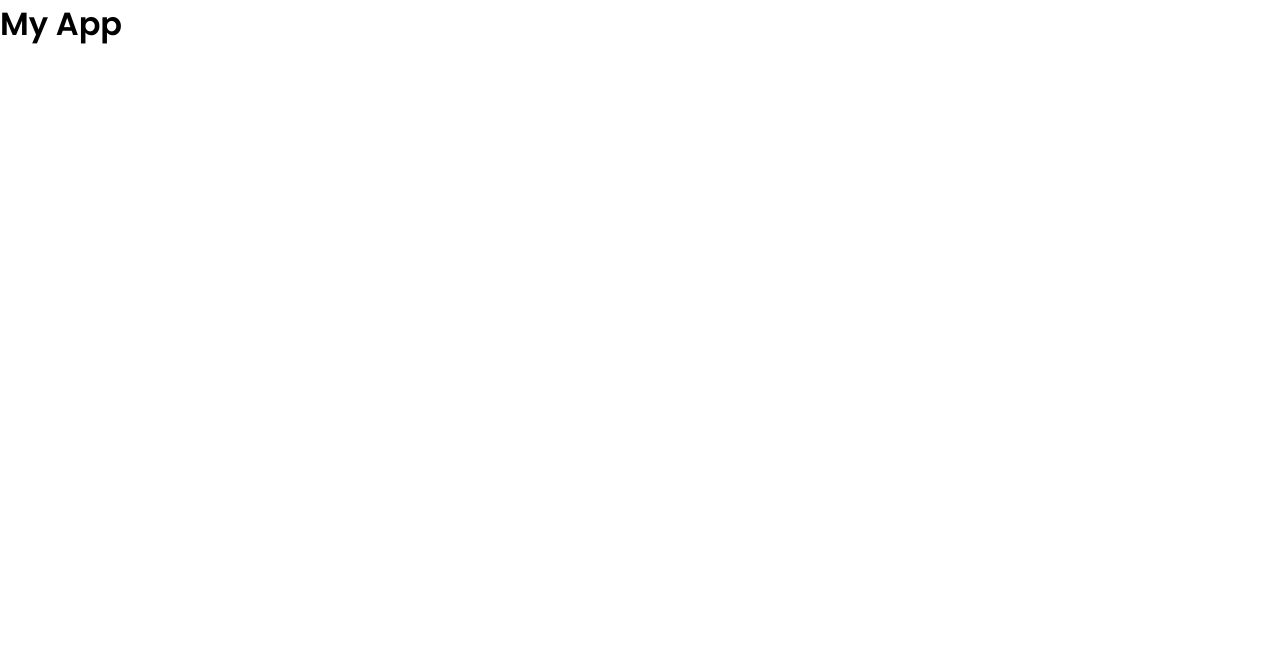
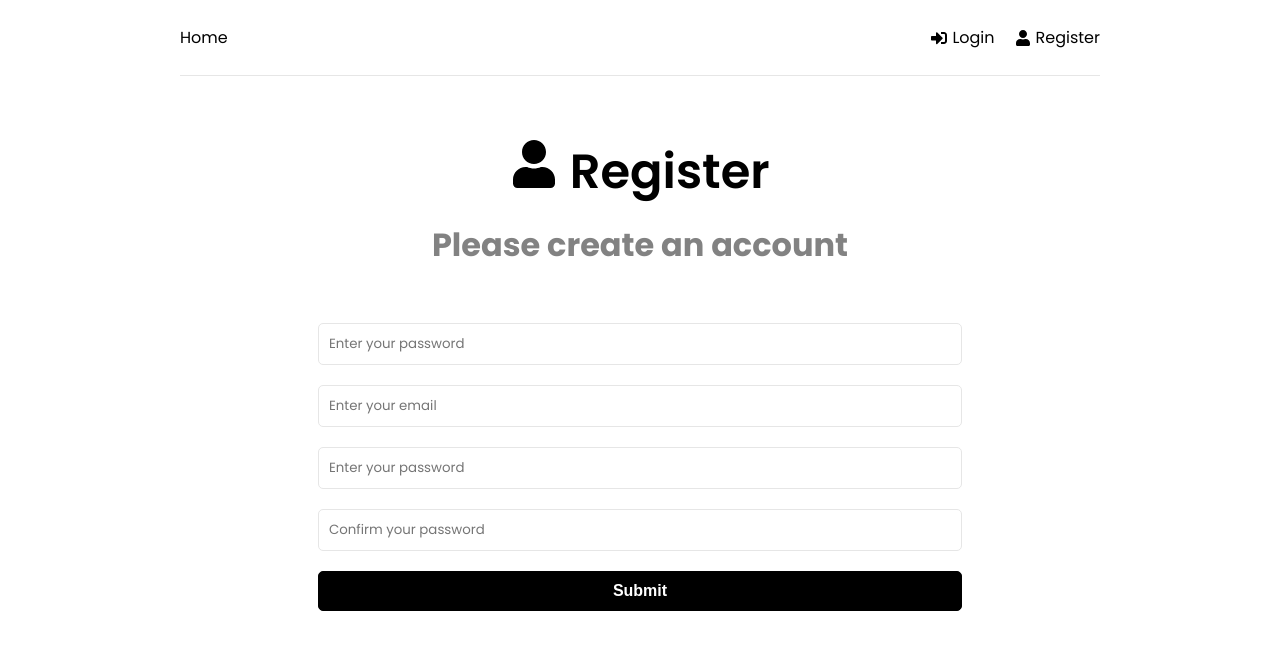
Before and after one commit to andrewavola/MythicPlusRecruitmentApp, a React (Create React App) app in the folder frontend/: page /register in a window 1280 px wide. Shown: the top 650 px of the page. Built offline with nearby package versions, Linux system fonts and the light colour scheme.

Commit message:
Login/Register
Added:
- Login and Register page boilerplate code
- Login and Register boilerplate styling(to be changed later)

```diff
--- a/frontend/package.json
+++ b/frontend/package.json
@@ -9,6 +9,7 @@
     "@testing-library/user-event": "^14.5.1",
     "react": "^18.2.0",
     "react-dom": "^18.2.0",
+    "react-icons": "^4.11.0",
     "react-redux": "^8.1.3",
     "react-router-dom": "^6.17.0",
     "react-scripts": "5.0.1",
--- a/frontend/src/App.js
+++ b/frontend/src/App.js
@@ -1,8 +1,24 @@
+import {BrowserRouter as Router, Routes, Route} from 'react-router-dom'
+import Dashboard from './pages/Dashboard';
+import Header from './components/Header';
+import Login from './pages/Login';
+import Register from './pages/Register';
+
 function App() {
   return (
-    <div>
-      <h1>My App</h1>
-    </div>
+    <>
+    <Router>
+      <div className = 'container'>
+        <Header/>
+        <Routes>
+          <Route path = '/' element = {<Dashboard/>}></Route>
+          <Route path = '/login' element = {<Login/>}></Route>
+          <Route path = '/register' element = {<Register/>}></Route>
+        </Routes>
+      </div>
+    </Router>
+    </>
+
   );
 }
 
--- /dev/null
+++ b/frontend/src/components/Header.jsx
@@ -0,0 +1,27 @@
+import {FaSignInAlt, FaSignOutAlt, FaUser} from 'react-icons/fa'
+import {Link} from 'react-router-dom'
+function Header() {
+  return (
+    <header className='header'>
+      <div className="logo">
+        <Link to='/'>Home</Link>
+      </div>
+      <ul>
+        <li>
+          <Link to='/login'>
+            <FaSignInAlt />Login
+          </Link>
+
+        </li>
+        <li>
+          <Link to='/register'>
+            <FaUser />Register
+          </Link>
+        </li>
+      </ul>
+
+    </header>
+  )
+}
+
+export default Header
--- a/frontend/src/pages/Dashboard.jsx
+++ b/frontend/src/pages/Dashboard.jsx
@@ -0,0 +1,7 @@
+function Dashboard() {
+  return (
+    <div>Dashboard</div>
+  )
+}
+
+export default Dashboard
--- a/frontend/src/pages/Login.jsx
+++ b/frontend/src/pages/Login.jsx
@@ -0,0 +1,67 @@
+import { useState, useEffect } from "react";
+import { FaSignInAlt } from "react-icons/fa";
+
+function Login() {
+  const [formData, setFormData] = useState({
+    email: "",
+    password: "",
+  });
+
+  const {email, password} = formData;
+
+  const onChange = (e) => {
+    setFormData((prevState) => ({
+      ...prevState,
+      [e.target.name]: e.target.value
+    })
+    )
+  }
+
+  const onSubmit = (e) => {
+    e.preventDefault()
+  }
+
+  return (
+    <>
+      <section className = 'heading'>
+        <h1>
+          <FaSignInAlt /> Login
+        </h1>
+        <p>Please log in </p>
+      </section>
+      <section className="form">
+        <form onSubmit={onSubmit}>
+          <div className="form-group">
+            <input
+              type="email"
+              className="form-control"
+              id="email"
+              name="email"
+              value={email}
+              placeholder="Enter your email"
+              onChange={onChange}
+            />
+          </div>
+          <div className="form-group">
+            <input
+              type="password"
+              className="form-control"
+              id="password"
+              name="password"
+              value={password}
+              placeholder="Enter your password"
+              onChange={onChange}
+            />
+          </div>
+          <div className="form-group">
+            <button type="submit" className="btn btn-block">
+              Submit
+            </button>
+          </div>
+        </form>
+      </section>
+    </>
+  );
+}
+
+export default Login;
--- a/frontend/src/pages/Register.jsx
+++ b/frontend/src/pages/Register.jsx
@@ -0,0 +1,90 @@
+import { useState, useEffect } from "react";
+import { FaUser } from "react-icons/fa";
+function Register() {
+  const [formData, setFormData] = useState({
+    name: "",
+    email: "",
+    password: "",
+    password2: "",
+  });
+
+  const { name, email, password, password2 } = formData;
+
+  const onChange = (e) => {
+    setFormData((prevState) => ({
+      ...prevState,
+      [e.target.name]: e.target.value
+    })
+    )
+  }
+
+  const onSubmit = (e) => {
+    e.preventDefault()
+  }
+
+  return (
+    <>
+      <section className="heading">
+        <h1>
+          <FaUser /> Register
+        </h1>
+        <p>Please create an account</p>
+      </section>
+      <section className="form">
+        <form onSubmit={onSubmit}>
+          <div className="form-group">
+            <input
+              type="text"
+              className="form-control"
+              id="name"
+              name="name"
+              value={name}
+              placeholder="Enter your password"
+              onChange={onChange}
+            />
+          </div>
+          <div className="form-group">
+            <input
+              type="email"
+              className="form-control"
+              id="email"
+              name="email"
+              value={email}
+              placeholder="Enter your email"
+              onChange={onChange}
+            />
+          </div>
+          <div className="form-group">
+            <input
+              type="password"
+              className="form-control"
+              id="password"
+              name="password"
+              value={password}
+              placeholder="Enter your password"
+              onChange={onChange}
+            />
+          </div>
+          <div className="form-group">
+            <input
+              type="password"
+              className="form-control"
+              id="password2"
+              name="password2"
+              value={password2}
+              placeholder="Confirm your password"
+              onChange={onChange}
+            />
+          </div>
+          <div className="form-group">
+            <button type="submit" className="btn btn-block">
+              Submit
+            </button>
+          </div>
+        </form>
+      </section>
+    </>
+  );
+}
+
+export default Register;
```
Also changed, not shown: 1 other file (tests, documents, lock files or other folders).
